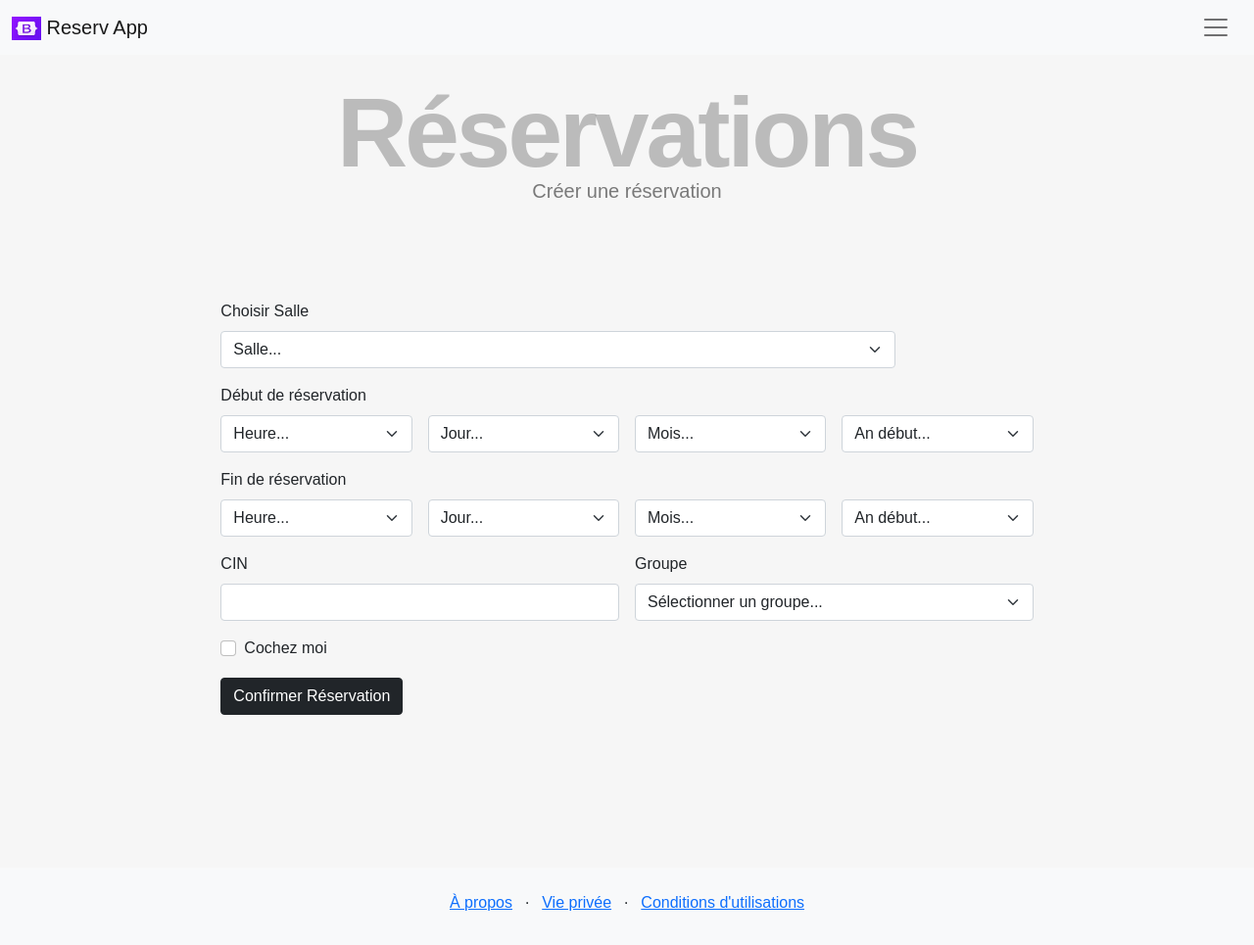
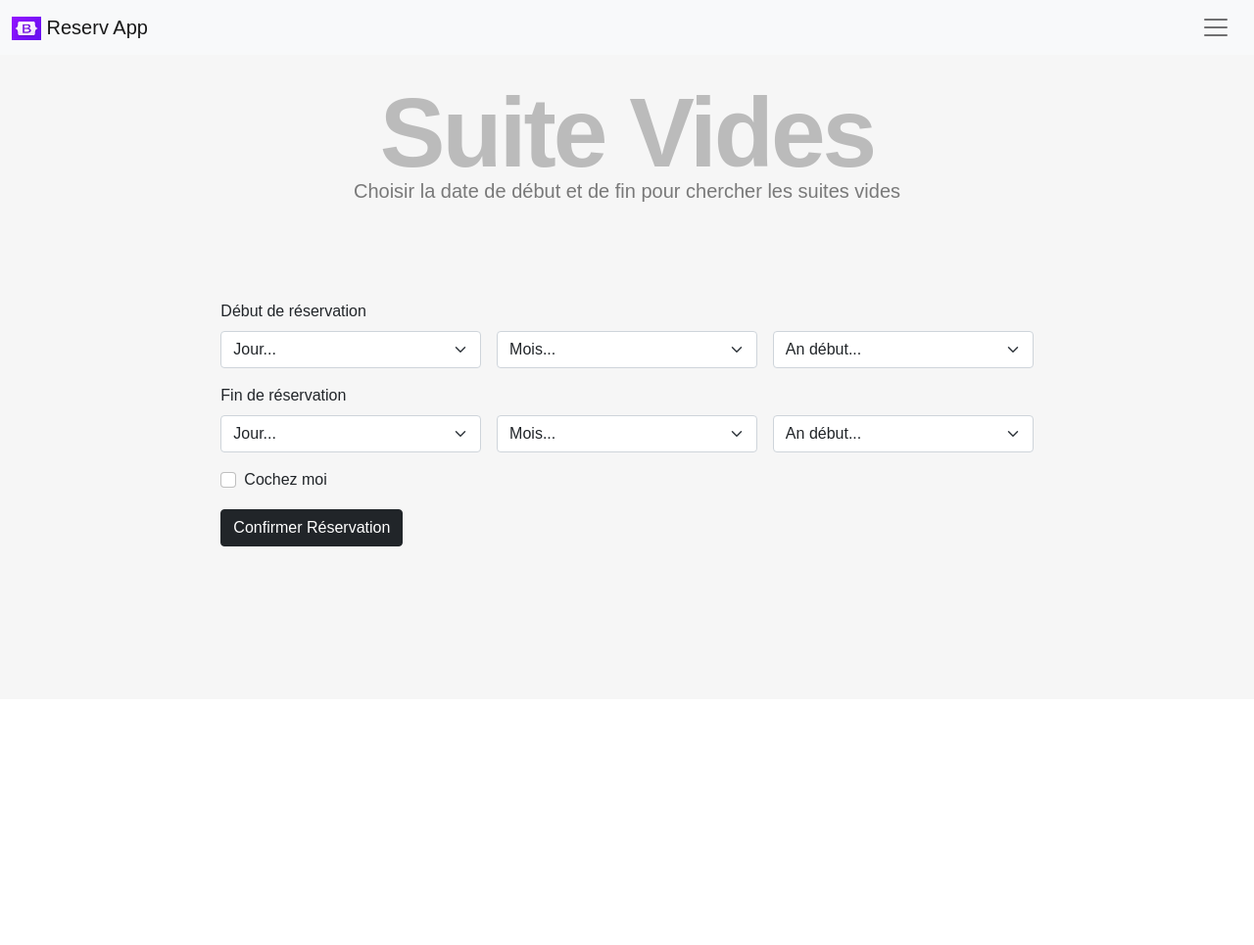
Before and after one commit to FaresEsprit20/ZiedApp, a PHP site: page /SuiteVideView.php in a window 1280 px wide. Shown: the top 965 px of the page at 98% size. Before the commit the page ends 930 px from the top, so only its background shows below. Run offline with PHP 8.4, Linux system fonts and the light colour scheme; some libraries are stand-ins or nearby versions.

Commit message:
sixth commit

```diff
--- a/SuiteVideView.php
+++ b/SuiteVideView.php
@@ -85,8 +85,8 @@
 
 <section class="reservations" id="reservations">
   <div class="container-fluid">
-    <div class="special-heading">Réservations</div>
-      <p>Créer une réservation</p>
+    <div class="special-heading">Suite Vides</div>
+      <p>Choisir la date de début et de fin pour chercher les suites vides</p>
   <div class="row">
   <div class="col col-sm col-lg-2">
   </div>
@@ -98,47 +98,12 @@
 
 
 
-        <form class="row g-3">
-        <div class="col-md-10">
-    <label for="inputSalle" class="form-label">Choisir Salle</label>
-    <select id="inputSalle" class="form-select">
-      <option selected disabled value="nil">Salle...</option>
-    </select>
-  </div>
-  <div class="col-md-3">
-    <label for="inputHeure" class="form-label">Début de réservation</label>
-    <select id="inputHeure" class="form-select">
-      <option selected disabled value="nil">Heure...</option>
-          <option value="00">00</option>
-          <option value="01">01</option>
-          <option value="02">02</option>
-          <option value="03">03</option>
-          <option value="04">04</option>
-          <option value="05">05</option>
-          <option value="06">06</option>
-          <option value="07">07</option>
-          <option value="08">08</option>
-          <option value="09">09</option>
-          <option value="10">10</option>
-          <option value="11">11</option>
-          <option value="12">12</option>
-          <option value="13">13</option>
-          <option value="14">14</option>
-          <option value="15">15</option>
-          <option value="16">16</option>
-          <option value="17">17</option>
-          <option value="18">18</option>
-          <option value="19">19</option>
-          <option value="20">20</option>
-          <option value="21">21</option>
-          <option value="22">22</option>
-          <option value="23">23</option>
-    </select>
-  </div>
-  <div class="col-md-3">
-  <label for="inputJour" style="visibility:hidden" class="form-label">Début de réservation</label>
+        <form class="row g-3" id="createloc">
+
+  <div class="col-md-4">
+  <label for="inputJour"  class="form-label">Début de réservation</label>
     <select id="inputJour" class="form-select">
-      <option selected disabled value="nil">Jour...</option>
+      <option selected  value="nil">Jour...</option>
           <option value="01">1</option>
           <option value="02">2</option>
           <option value="03">3</option>
@@ -170,11 +135,14 @@
           <option value="30">30</option>
           <option value="31">31</option>
     </select>
+    <div id="ij" style="visibility:hidden">
+
+    </div>
   </div>
-  <div class="col-md-3">
+  <div class="col-md-4">
   <label for="inputMois" style="visibility:hidden" class="form-label">Début de réservation</label>
     <select id="inputMois" class="form-select">
-      <option selected disabled value="nil">Mois...</option>
+      <option selected  value="nil">Mois...</option>
           <option value="01">Janvier</option>
           <option value="02">Février</option>
           <option value="03">Mars</option>
@@ -188,53 +156,30 @@
           <option value="11">Novembre</option>
           <option value="12">Décembre</option>
     </select>
+    <div id="im" style="visibility:hidden">
+
+    </div>
   </div>
-  <div class="col-md-3">
+  <div class="col-md-4">
   <label for="inputAndeb" style="visibility:hidden" class="form-label">Début de réservation</label>
     <select id="inputAndeb" class="form-select">
-      <option selected disabled value="nil">An début...</option>
+      <option selected  value="nil">An début...</option>
       <option value="2021">2021</option>
       <option value="2022">2022</option>
       <option value="2023">2023</option>
       <option value="2024">2024</option>
     </select>
+    <div id="ia" style="visibility:hidden">
+
+    </div>
   </div>
 
   <!-- Partie Fin de Réservation -->
-  <div class="col-md-3">
-    <label for="inputHeureFin" class="form-label">Fin de réservation</label>
-    <select id="inputHeureFin" class="form-select">
-      <option selected disabled value="nil">Heure...</option>
-          <option value="00">00</option>
-          <option value="01">01</option>
-          <option value="02">02</option>
-          <option value="03">03</option>
-          <option value="04">04</option>
-          <option value="05">05</option>
-          <option value="06">06</option>
-          <option value="07">07</option>
-          <option value="08">08</option>
-          <option value="09">09</option>
-          <option value="10">10</option>
-          <option value="11">11</option>
-          <option value="12">12</option>
-          <option value="13">13</option>
-          <option value="14">14</option>
-          <option value="15">15</option>
-          <option value="16">16</option>
-          <option value="17">17</option>
-          <option value="18">18</option>
-          <option value="19">19</option>
-          <option value="20">20</option>
-          <option value="21">21</option>
-          <option value="22">22</option>
-          <option value="23">23</option>
-    </select>
-  </div>
-  <div class="col-md-3">
-  <label for="inputJourFin" style="visibility:hidden" class="form-label">Fin de réservation</label>
+
+  <div class="col-md-4">
+  <label for="inputJourFin" class="form-label">Fin de réservation</label>
     <select id="inputJourFin" class="form-select">
-      <option selected disabled value="nil">Jour...</option>
+      <option selected  value="nil">Jour...</option>
           <option value="01">1</option>
           <option value="02">2</option>
           <option value="03">3</option>
@@ -266,11 +211,14 @@
           <option value="30">30</option>
           <option value="31">31</option>
     </select>
+    <div id="ijf" style="visibility:hidden">
+
+    </div>
   </div>
-  <div class="col-md-3">
+  <div class="col-md-4">
   <label for="inputMoisFin" style="visibility:hidden" class="form-label">Fin de réservation</label>
     <select id="inputMoisFin" class="form-select">
-      <option selected disabled value="nil">Mois...</option>
+      <option selected  value="nil">Mois...</option>
           <option value="01">Janvier</option>
           <option value="02">Février</option>
           <option value="03">Mars</option>
@@ -284,30 +232,25 @@
           <option value="11">Novembre</option>
           <option value="12">Décembre</option>
     </select>
+    <div id="imf" style="visibility:hidden">
+
+    </div>
   </div>
-  <div class="col-md-3">
+  <div class="col-md-4">
   <label for="inputAnFin" style="visibility:hidden" class="form-label">Fin de réservation</label>
     <select id="inputAnFin" class="form-select">
-      <option selected disabled value="nil">An début...</option>
+      <option selected  value="nil">An début...</option>
       <option value="2021">2021</option>
       <option value="2022">2022</option>
       <option value="2023">2023</option>
       <option value="2024">2024</option>
     </select>
+    <div id="iaf" style="visibility:hidden">
+
+    </div>
   </div>
 
 <!-- Fin Partie Fin de Réservation -->
-
-  <div class="col-md-6">
-    <label for="reserv_cin" class="form-label">CIN</label>
-    <input type="text" class="form-control" id="reserv_cin">
-  </div>
-  <div class="col-md-6">
-  <label for="inputreservgroup" class="form-label">Groupe</label>
-    <select id="inputAreservgroup" class="form-select">
-      <option selected disabled value="nil">Sélectionner un groupe...</option>
-    </select>
-  </div>
 
   <div class="col-12">
     <div class="form-check">
@@ -338,12 +281,65 @@
 <!-- End Reservation-->
 
 
+<!-- Modal -->
+<div class="modal fade" id="reservmodal" data-bs-backdrop="static" data-bs-keyboard="false" tabindex="-1" aria-labelledby="staticBackdropLabel" aria-hidden="true">
+  <div class="modal-dialog">
+    <div class="modal-content">
+      <div class="modal-header">
+        <h5 class="modal-title" id="staticBackdropLabel">Alerte</h5>
+        <button type="button" class="btn-close" data-bs-dismiss="modal" aria-label="Close"></button>
+      </div>
+      <div class="modal-body">
+       Pas de locations trouvées a cette date de début et de fin
+      </div>
+      <div class="modal-footer">
+        <button type="button" class="btn btn-secondary" data-bs-dismiss="modal">Close</button>
+        <button type="button" class="btn btn-primary"  data-bs-dismiss="modal">OK!</button>
+      </div>
+    </div>
+  </div>
+</div>
+</div>
+<!-- End Modal -->
 
 
 
+<!-- Start Products -->
+
+<section class="reservationsView" id="reservationsView" style="visibility:hidden">
+  <div class="container-fluid">
+    <div class="special-heading">Suites Vides</div>
+      <p>Voir les Locations vides</p>
+  <div class="row">
+  <div class="col col-sm col-lg-2">
+  </div>
+    <div class="col-12 col-sm-12 col-lg-8">
 
 
-</div>
+      <div class="locataires-table mt-5 mb-5">
+        <div class="table-responsive">
+
+          <table class="table display" id="locationsDatatable">
+            <caption>Liste des Locations</caption>
+            <thead class="table-dark">
+              <th scope="col">#id_loc</th>
+              <th scope="col">#Nom_salle</th>
+            </thead>
+            <tbody id="tbodyL">
+
+            </tbody>
+          </table>
+
+        </div>
+
+    </div>
+  </div>
+  <div class="col col-sm col-lg-2">
+  </div>
+  </div>
+
+</section>
+
 </main>
 <footer>
     <div class="bg-light">
@@ -368,6 +364,8 @@
     <script type="text/javascript" src="node_modules/jquery/dist/jquery.min.js"></script>
     <script type="text/javascript" src="node_modules/bootstrap/dist/js/bootstrap.min.js"></script>
     <script src="assets/js/main-script.js" ></script>
+    <script src="assets/js/Suites/SuitesVides.js" ></script>
+
 
 
 
--- /dev/null
+++ b/assets/js/Suites/SuitesVides.js
@@ -0,0 +1,303 @@
+
+
+$(document).ready(function(){
+
+//create reservation
+// this is the id of the form
+$("#createloc").submit(function(e) {
+
+e.preventDefault(); // avoid to execute the actual submit of the form.
+
+var form = $(this);
+var isValid = false;
+var inputJour = $("#inputJour").val();
+var inputMois = $("#inputMois").val();
+var inputAndeb = $("#inputAndeb").val();
+var inputJourFin = $("#inputJourFin").val();
+var inputMoisFin = $("#inputMoisFin").val();
+var inputAnFin = $("#inputAnFin").val();
+
+
+if( inputJour =="nil"){
+$("#ij").css("visibility","visible");
+isValid = false;
+$("#inputJour").removeClass("is-valid");
+$("#inputJour").addClass("is-invalid");
+console.log(inputJour);
+console.log(isValid);
+$("#ij").removeClass("valid-feedback");
+$("#ij").addClass("invalid-feedback");
+$("#ij").html("Champ invalide");
+return false;
+}else{
+isValid = true;
+$("#ij").css("visibility","visible");
+$("#inputJour").removeClass("is-invalid");
+$("#inputJour").addClass("is-valid");
+console.log(isValid);
+$("#ij").removeClass("invalid-feedback");
+$("#ij").addClass("valid-feedback");
+$("#ij").html("Champ valide");
+}
+
+if( inputMois =="nil"){
+$("#im").css("visibility","visible");
+isValid = false;
+$("#inputMois").removeClass("is-valid");
+$("#inputMois").addClass("is-invalid");
+console.log("mois");
+console.log(inputMois);
+console.log(isValid);
+$("#im").removeClass("valid-feedback");
+$("#im").addClass("invalid-feedback");
+$("#im").html("Champ invalide");
+return false;
+}else{
+isValid = true;
+$("#im").css("visibility","visible");
+$("#inputMois").removeClass("is-invalid");
+$("#inputMois").addClass("is-valid");
+console.log("mois");
+console.log(inputMois);
+console.log(isValid);
+$("#im").removeClass("invalid-feedback");
+$("#im").addClass("valid-feedback");
+$("#im").html("Champ valide");
+}
+
+if( inputAndeb =="nil"){
+$("#ia").css("visibility","visible");
+isValid = false;
+$("#inputAndeb").removeClass("is-valid");
+$("#inputAndeb").addClass("is-invalid");
+console.log(inputAndeb);
+console.log(isValid);
+$("#ia").removeClass("valid-feedback");
+$("#ia").addClass("invalid-feedback");
+$("#ia").html("Champ invalide");
+return false;
+}else{
+isValid = true;
+$("#ia").css("visibility","visible");
+$("#inputAndeb").removeClass("is-invalid");
+$("#inputAndeb").addClass("is-valid");
+console.log(isValid);
+console.log("andeb");
+console.log(inputAndeb);
+$("#ia").removeClass("invalid-feedback");
+$("#ia").addClass("valid-feedback");
+$("#ia").html("Champ valide");
+}
+
+
+if( inputJourFin =="nil" ){
+$("#ijf").css("visibility","visible");
+isValid = false;
+$("#inputJourFin").removeClass("is-valid");
+$("#inputJourFin").addClass("is-invalid");
+console.log(isValid);
+$("#ijf").removeClass("valid-feedback");
+$("#ijf").addClass("invalid-feedback");
+$("#ijf").html("Champ invalide");
+return false;
+}else{
+isValid = true;
+$("#ijf").css("visibility","visible");
+$("#inputJourFin").removeClass("is-invalid");
+$("#inputJourFin").addClass("is-valid");
+console.log(isValid);
+$("#ijf").removeClass("invalid-feedback");
+$("#ijf").addClass("valid-feedback");
+$("#ijf").html("Champ valide");
+}
+if( inputMoisFin =="nil" ){
+$("#imf").css("visibility","visible");
+isValid = false;
+$("#inputMoisFin").removeClass("is-valid");
+$("#inputMoisFin").addClass("is-invalid");
+console.log(isValid);
+$("#imf").removeClass("valid-feedback");
+$("#imf").addClass("invalid-feedback");
+$("#imf").html("Champ invalide");
+return false;
+}else{
+isValid = true;
+$("#imf").css("visibility","visible");
+$("#inputMoisFin").removeClass("is-invalid");
+$("#inputMoisFin").addClass("is-valid");
+console.log(isValid);
+$("#imf").removeClass("invalid-feedback");
+$("#imf").addClass("valid-feedback");
+$("#imf").html("Champ valide");
+}
+
+if( inputAnFin =="nil" ){
+$("#iaf").css("visibility","visible");
+isValid = false;
+$("#inputAnFin").removeClass("is-valid");
+$("#inputAnFin").addClass("is-invalid");
+
+console.log(isValid);
+$("#iaf").removeClass("valid-feedback");
+$("#iaf").addClass("invalid-feedback");
+$("#iaf").html("Champ invalide");
+return false;
+}else{
+isValid = true;
+$("#iaf").css("visibility","visible");
+$("#inputAnFin").removeClass("is-invalid");
+$("#inputAnFin").addClass("is-valid");
+console.log(isValid);
+$("#iaf").removeClass("invalid-feedback");
+$("#iaf").addClass("valid-feedback");
+$("#iaf").html("Champ valide");
+}
+
+
+
+
+if((inputJour > inputJourFin) && (inputMois == inputMoisFin) && (inputAndeb == inputAnFin)){
+if(inputHeure == inputHeureFin){
+    console.log("equal hours");
+}else {
+    console.log("not equal hours");
+}
+if(inputJour == inputJourFin){
+    console.log("equal days");
+}else {
+    console.log("not equal days");
+}
+if(inputAndeb == inputAnFin){
+    console.log("equal years");
+}else {
+    console.log("not equal years");
+}
+$("#ih").css("visibility","visible");
+isValid = false;
+$("#inputHeure").removeClass("is-valid");
+$("#inputHeure").addClass("is-invalid");
+console.log(inputHeure);
+console.log(isValid);
+$("#ih").removeClass("valid-feedback");
+$("#ih").addClass("invalid-feedback");
+$("#ih").html("L'heure de début doit etre inférieure a l'heure de fin du meme mois et année");
+return false;
+}
+
+if((inputMois > inputMoisFin)  && (inputAndeb == inputAnFin)){
+
+$("#imf").css("visibility","visible");
+isValid = false;
+$("#inputMoisFin").removeClass("is-valid");
+$("#inputMoisFin").addClass("is-invalid");
+console.log(inputHeure);
+console.log(isValid);
+$("#imf").removeClass("valid-feedback");
+$("#imf").addClass("invalid-feedback");
+$("#imf").html("Le mois de début doit etre inférieure ou égal au mois de fin");
+return false;
+}
+
+if(inputMois > inputMoisFin){
+
+    $("#imf").css("visibility","visible");
+    isValid = false;
+    $("#inputMoisFin").removeClass("is-valid");
+    $("#inputMoisFin").addClass("is-invalid");
+    console.log(inputHeure);
+    console.log(isValid);
+    $("#imf").removeClass("valid-feedback");
+    $("#imf").addClass("invalid-feedback");
+    $("#imf").html("Le mois de début doit etre inférieure ou égal au mois de fin");
+    return false;
+    }
+
+if((inputJour > inputJourFin) && (inputMois == inputMoisFin)  && (inputAndeb == inputAnFin)){
+
+$("#ijf").css("visibility","visible");
+isValid = false;
+$("#inputJourFin").removeClass("is-valid");
+$("#inputJourFin").addClass("is-invalid");
+console.log(inputHeure);
+console.log(isValid);
+$("#ijf").removeClass("valid-feedback");
+$("#ijf").addClass("invalid-feedback");
+$("#ijf").html("Le jour de début doit etre inférieure ou égal au jour de fin");
+return false;
+}
+
+if(inputAndeb > inputAnFin){
+$("#iaf").css("visibility","visible");
+isValid = false;
+$("#inputAnFin").removeClass("is-valid");
+$("#inputAnFin").addClass("is-invalid");
+console.log(inputAndeb);
+console.log(isValid);
+$("#iaf").removeClass("valid-feedback");
+$("#iaf").addClass("invalid-feedback");
+$("#iaf").html("L'an de début doit etre égale ou inférieure a l'an de fin");
+return false;
+}
+
+if(isValid == true){
+
+let object = {
+datedeb: $("#inputAndeb").val()+"-"+$("#inputMois").val()+"-"+$("#inputJour").val(),
+datefin: $("#inputAnFin").val()+"-"+$("#inputMoisFin").val()+"-"+$("#inputJourFin").val(),
+jourdeb: $("#inputJour").val(),
+moisdeb: $("#inputMois").val(),
+andeb: $("#inputAndeb").val(),
+jourfin: $("#inputJourFin").val(),
+moisfin: $("#inputMoisFin").val(),
+anfin: $("#inputAnFin").val()
+};
+console.log("object" +JSON.stringify(object));
+$.ajax({
+       type: "POST",
+       url: "http://localhost/Zied/server/Api/Reservations/AddReservation.php",
+       data: JSON.stringify(object),
+       dataType: 'json',
+       contentType: 'application/json',
+       success: function(data)
+       {
+        //begin of treatements
+
+
+
+        var jsonData = data;
+        console.log("Suite Vides data loaded ....");
+        console.log(jsonData);
+
+        if(jsonData.length == 0 ||jsonData == null || jsonData == undefined){
+            var myModal = $("#reservmodal");
+            myModal.modal("show");
+        }
+
+        for(item of jsonData){
+
+            var row = "<tr>";
+            row+='<td>'+item.ID_loc+'</td>';
+            row+="<td>"+item.cin_loc+"</td>";
+            row+="</td>";
+
+          $("#tbodyL").append(row);
+        }
+
+        $('#locationsDatatable').css("visibility","visible");
+        $('#locationsDatatable').DataTable();
+
+
+
+       }
+     });
+
+    }
+});
+
+
+
+
+
+
+
+});
```
